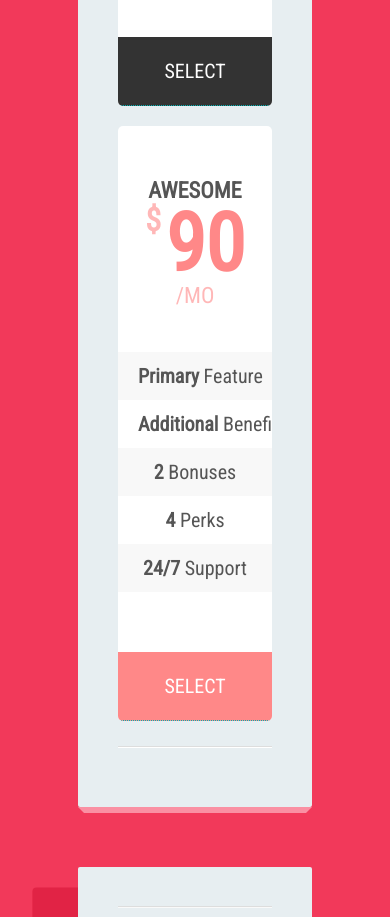
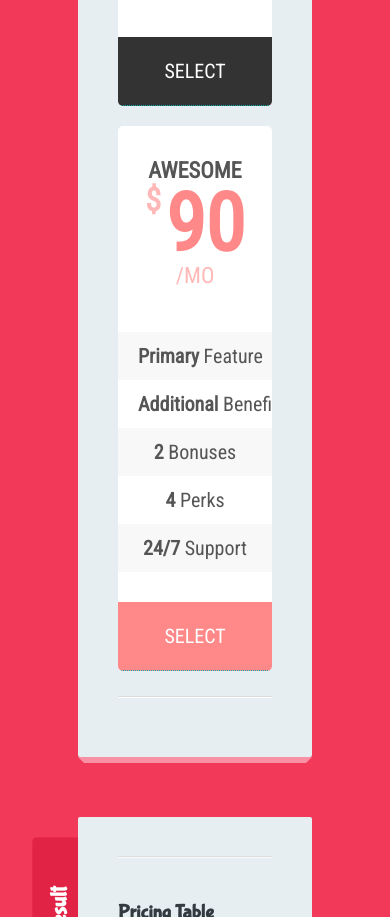
Before and after one commit to agrawalmanuj/CSS3-30-Days, a plain HTML site: page 10 - Pricing Table/index.html in a window 390 px wide. Shown: the part 1083-2000 px from the top of the page. Drawn offline with Linux system fonts and the light colour scheme; a web font is replaced by a local one.

Commit message:
fix mobile queries

```diff
--- a/10 - Pricing Table/sandbox.css
+++ b/10 - Pricing Table/sandbox.css
@@ -157,4 +157,13 @@
     overflow: hidden;
     white-space: nowrap;
   }
+
+  .pricing-footer {
+    margin-top: 0;
+  }
+
+  .pricing-popular .pricing-header,
+  .pricing-popular .pricing-footer {
+    padding-top: 30px;
+  }
 }
```
